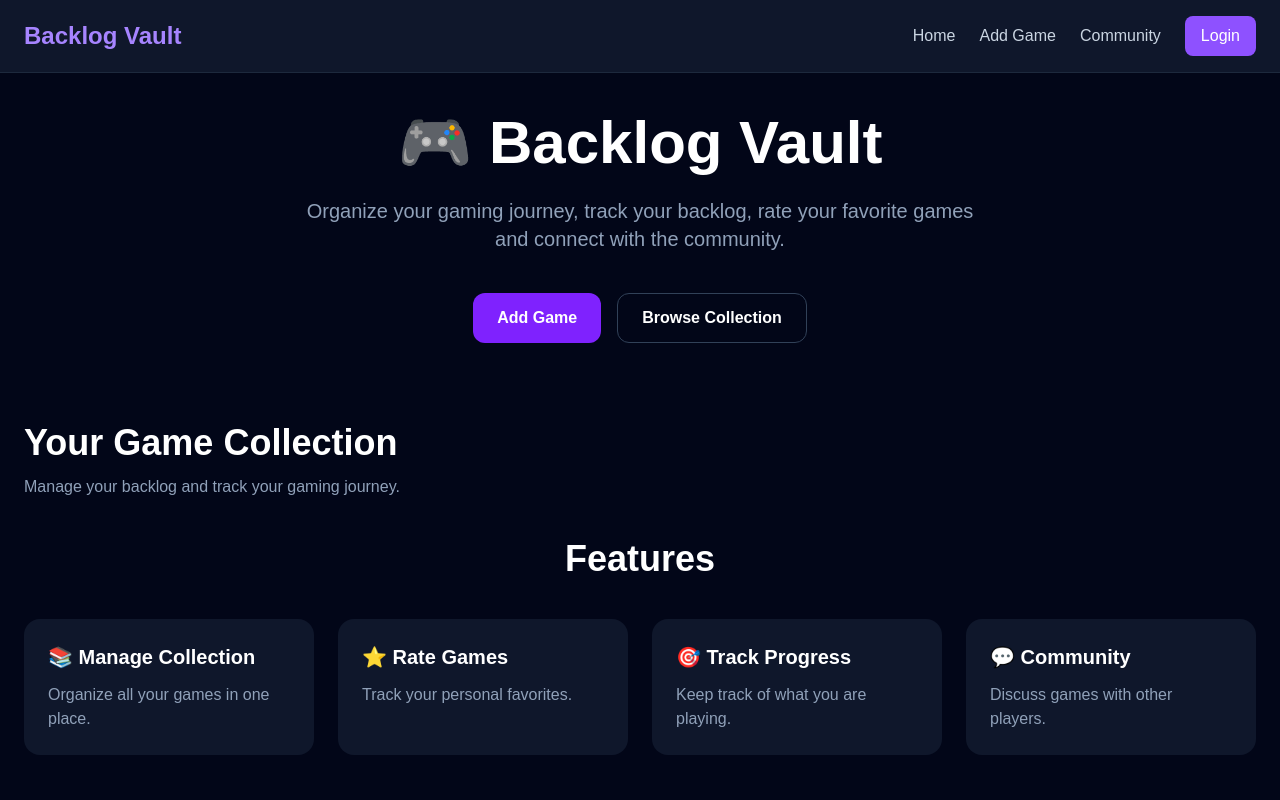
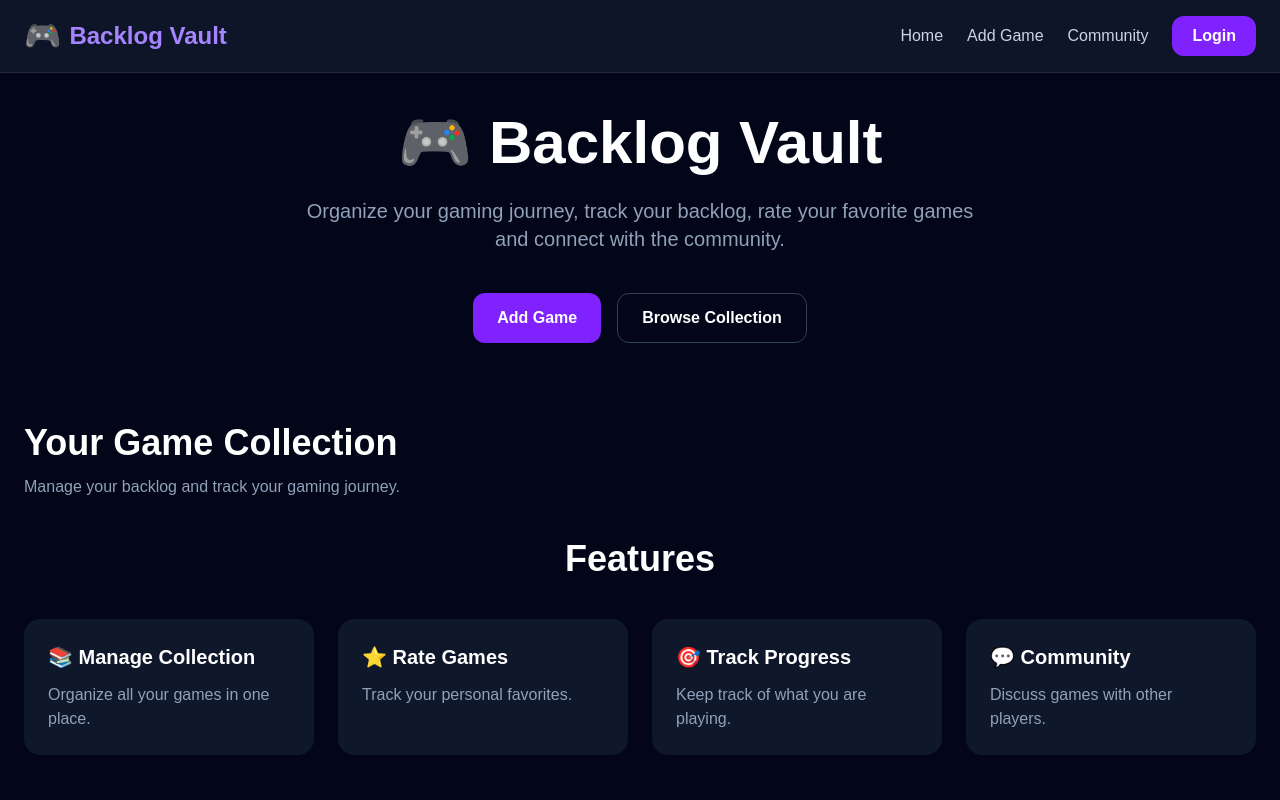
Before and after one commit to joreut728-cmd/backlog-vault, a React (Vite) app: page / in a window 1280 px wide. Shown: the top 800 px of the page. Built offline with nearby package versions, Linux system fonts and the light colour scheme.

Commit message:
navbar angepasst design verbessert

```diff
--- a/src/App.jsx
+++ b/src/App.jsx
@@ -19,7 +19,7 @@ function App() {
           <Route path="/" element={<HomePage />} />
           <Route path="/game/:id" element={<GameDetailPage />} />
           <Route path="/add-game" element={<AddGamePage />} />
-          <Route path="/community-page" element={<CommunityPage />} />
+          <Route path="/community" element={<CommunityPage />} />
         </Routes>
       </main>
     </BrowserRouter>
--- a/src/components/Navbar.jsx
+++ b/src/components/Navbar.jsx
@@ -2,10 +2,14 @@ import { Link } from "react-router-dom";
 
 function Navbar() {
   return (
-    <header className="border-b border-slate-800 bg-slate-900">
+    <header className="sticky top-0 z-50 border-b border-slate-800 bg-slate-900/95 backdrop-blur">
       <nav className="mx-auto flex max-w-7xl items-center justify-between px-6 py-4">
-        <Link to="/" className="text-2xl font-bold text-violet-400">
-          Backlog Vault
+        <Link
+          to="/"
+          className="flex items-center gap-2 text-2xl font-bold text-violet-400"
+        >
+          <span className="text-3xl">🎮</span>
+          <span>Backlog Vault</span>
         </Link>
 
         <div className="flex items-center gap-6">
@@ -24,7 +28,7 @@ function Navbar() {
           </Link>
 
           <Link
-            to="/community-page"
+            to="/community"
             className="text-slate-300 hover:text-violet-400 transition"
           >
             Community
@@ -32,7 +36,7 @@ function Navbar() {
 
           <Link
             to="/login"
-            className="rounded-lg bg-violet-500 px-4 py-2 font-medium hover:bg-violet-600 transition"
+            className="rounded-xl bg-violet-600 px-5 py-2 font-semibold transition hover:bg-violet-500"
           >
             Login
           </Link>
```
